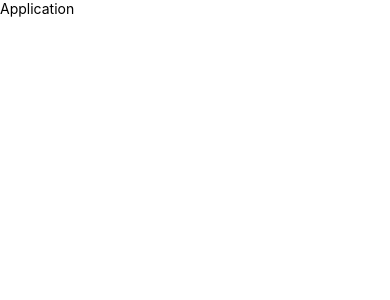
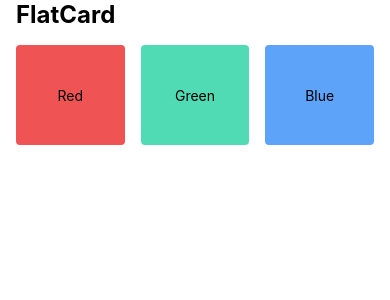
Before and after one commit to Aamer-Ali/Styler02, a React Native app: screen / in a window 390 px wide. Shown: the top 300 px of the page. Built offline with nearby package versions, Linux system fonts and the light colour scheme.

Commit message:
Flat Card added
New flat card added. Its just a static card not going to scroll. also its a simple card

```diff
--- a/App.tsx
+++ b/App.tsx
@@ -1,11 +1,12 @@
-import {SafeAreaView, ScrollView, Text} from 'react-native';
+import {SafeAreaView, ScrollView} from 'react-native';
 import React from 'react';
+import FlatCard from './components/FlatCard';
 
 const App = () => {
   return (
     <SafeAreaView>
       <ScrollView>
-        <Text>Application</Text>
+        <FlatCard />
       </ScrollView>
     </SafeAreaView>
   );
--- /dev/null
+++ b/components/FlatCard.tsx
@@ -0,0 +1,48 @@
+import {StyleSheet, Text, View} from 'react-native';
+import React from 'react';
+
+const FlatCard = () => {
+  return (
+    <View>
+      <Text style={styles.headingText}>FlatCard</Text>
+      <View style={styles.container}>
+        <View style={[styles.card, styles.cardOne]}>
+          <Text>Red</Text>
+        </View>
+        <View style={[styles.card, styles.cardTwo]}>
+          <Text>Green</Text>
+        </View>
+        <View style={[styles.card, styles.cardThree]}>
+          <Text>Blue</Text>
+        </View>
+      </View>
+    </View>
+  );
+};
+
+export default FlatCard;
+
+const styles = StyleSheet.create({
+  headingText: {
+    fontSize: 24,
+    fontWeight: 'bold',
+    paddingHorizontal: 16,
+  },
+  container: {
+    flex: 1,
+    flexDirection: 'row',
+    padding: 8,
+  },
+  card: {
+    flex: 1,
+    alignItems: 'center',
+    justifyContent: 'center',
+    width: 100,
+    height: 100,
+    borderRadius: 4,
+    margin: 8,
+  },
+  cardOne: {backgroundColor: '#EF5354'},
+  cardTwo: {backgroundColor: '#50DBB4'},
+  cardThree: {backgroundColor: '#5DA3FA'},
+});
```
